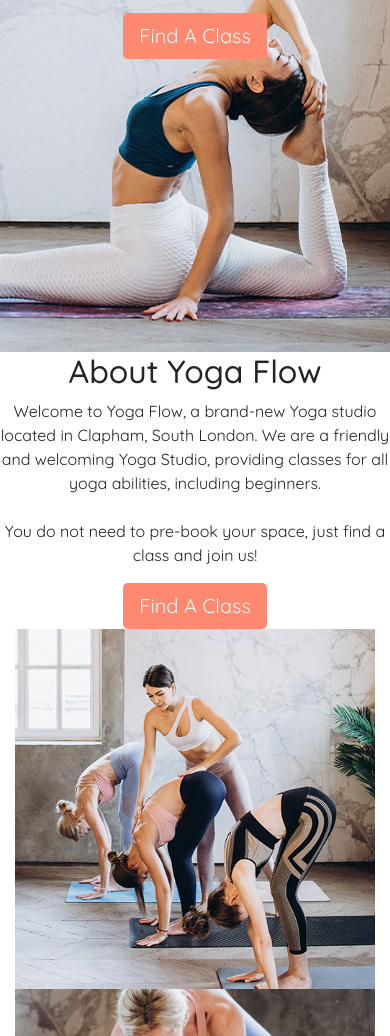
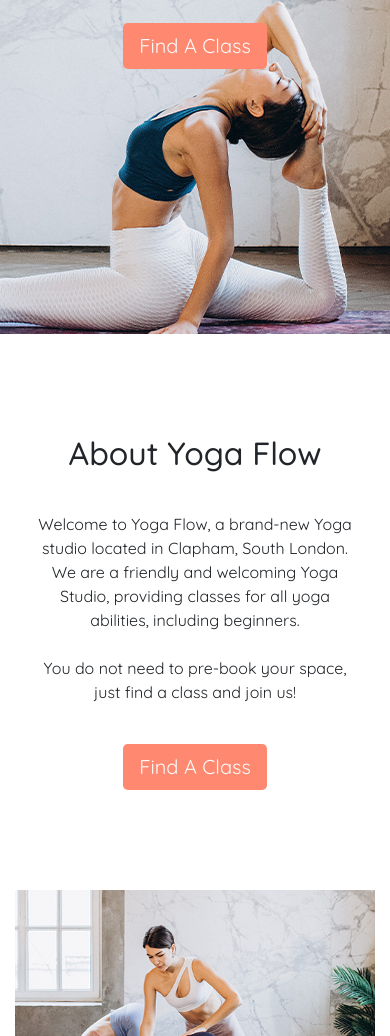
Before and after one commit to michellelclement/yoga-flow-ms1, a plain HTML site: page index.html in a window 390 px wide. Shown: the part 389-1425 px from the top of the page. Drawn offline with nearby package versions, Linux system fonts and the light colour scheme.

Commit message:
improved jumboron mobile view, about section mobile view complete

```diff
--- a/assets/css/style.css
+++ b/assets/css/style.css
@@ -2,13 +2,15 @@ body {
     font-family: "Quicksand", sans-serif;
 }
 
-/* Colours Section */
+/* --------------------------------------Colours Section */
 
 .btn {
     color: #FAFAFA;
     background-color: #FF8970;
     border: none;
 }
+
+/* --------------------------------------Nav Section */
 
 .navbar {
     padding: 10px 50px;
@@ -22,6 +24,9 @@ body {
     font-size: 1.5rem;
     font-weight: 600;
 }
+
+
+/* --------------------------------------Jumbotron Section */
 
 
 .jumbotron-container {
@@ -38,11 +43,38 @@ body {
     background-color: transparent;
 }
 
+
+
+/* --------------------------------------About Section */
+
+.about-section {
+    margin: 100px 100px;
+}
+
+.about-section h2 {
+    margin: 0;
+    padding-top: 0px;
+    padding-bottom: 50px;
+}
+
+.about-section p {
+    margin: 0;
+    padding-top: 30px;
+    padding-bottom: 50px;
+}
+
+.about-button {
+    margin: 30px;
+}
+
+
+/* -------------------------------------------Media Queries */
+
 @media (max-width: 480px) {
     .jumbotron-container {
-        background: none;
+        height: 75vh;
         background: url('../images/mobile1.jpg') no-repeat top fixed;
-        padding-top: 40px;
+        padding-top: 70px;
     }
     }
 
@@ -55,8 +87,7 @@ body {
 
 @media (max-width: 480px) {
     .jumbotron-container h1 {
-        font-size: 50px;
-
+        font-size: 40px;
     }
     }
 
@@ -65,3 +96,41 @@ body {
         font-size: 20px;
     }
     }
+
+@media (max-width: 480px) {
+    .jumbotron-container button {
+        margin-top: 40px;
+    }
+    }
+
+@media (max-width: 480px) {
+.about-section {
+    margin: 70px 20px;
+}
+}
+
+@media (max-width: 480px) {
+.about-section h2 {
+    padding-top: 30px;
+    padding-bottom: 20px;
+    margin: 0;
+}
+}
+
+@media (max-width: 480px) {
+    .about-section p {
+        margin: 0px;
+        padding-top: 20px;
+        padding-bottom: 20px;
+}
+}
+
+@media (max-width: 480px) {
+    .about-section button {
+        margin-top: 20px;
+        margin-right: 0px;
+        margin-bottom: 30px;
+        margin-left: 0px;
+
+}
+}
--- a/index.html
+++ b/index.html
@@ -4,7 +4,7 @@
 <head>
 	<meta charset="UTF-8">
 	<meta name="viewport" content="width=device-width, initial-scale=1.0">
-	<link rel="stylesheet" href="https://stackpath.bootstrapcdn.com/bootstrap/4.5.0/css/bootstrap.min.css"
+    <link rel="stylesheet" href="https://stackpath.bootstrapcdn.com/bootstrap/4.5.0/css/bootstrap.min.css"
 		integrity="sha384-9aIt2nRpC12Uk9gS9baDl411NQApFmC26EwAOH8WgZl5MYYxFfc+NcPb1dKGj7Sk" crossorigin="anonymous">
 	<link href="https://fonts.googleapis.com/css2?family=Quicksand:wght@300;400;500;600;700&display=swap" rel="stylesheet">
     <link rel="stylesheet" href="https://use.fontawesome.com/releases/v5.13.0/css/all.css"
@@ -35,16 +35,15 @@
 			</div>
 		</div>
 	</nav>
-
 <!-- Jumbotron/Banner section -->
-
+TEST
 	<div class="jumbotron-container">
 		<div class="row">
 			<div class="col-12">
 				<div class="jumbotron text-center">
 					<h1 class="display-4">Stretch, relax, free your mind.</h1>
 					<p class="lead">Yoga classes in South London for all abilities.</p>
-					<a class="btn btn-primary btn-lg" href="#" role="button">Find A Class</a>
+					<button class="btn btn-lg" href="#">Find A Class</button>
 				</div>
 			</div>
 		</div>
@@ -61,12 +60,10 @@
 				<br>
 				You do not need to pre-book your space, just find a class and join us!
 			</p>
-				<a class="btn btn-primary btn-lg about-button" href="#" role="button">Find A Class</a>
+				<button class="btn btn-lg about-button" href="#">Find A Class</button>
 		</div>
 	</div>
-
 <!-- images section-->
-
 	<div class="container-fluid no-gutters">
 		<div class="row">
 			<div class="col-sm">
```
